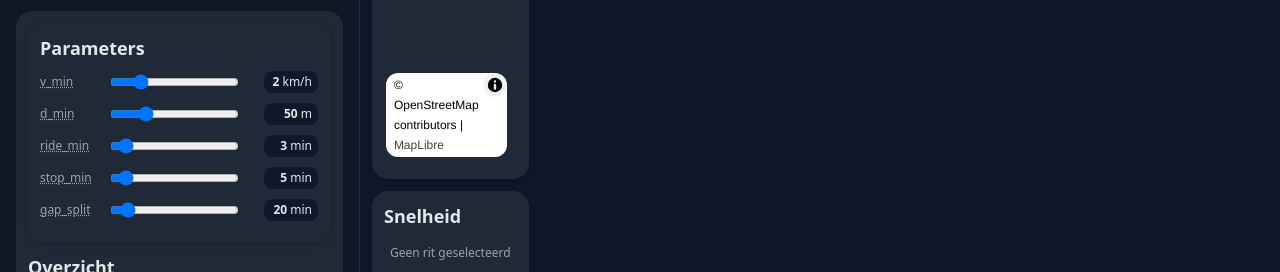
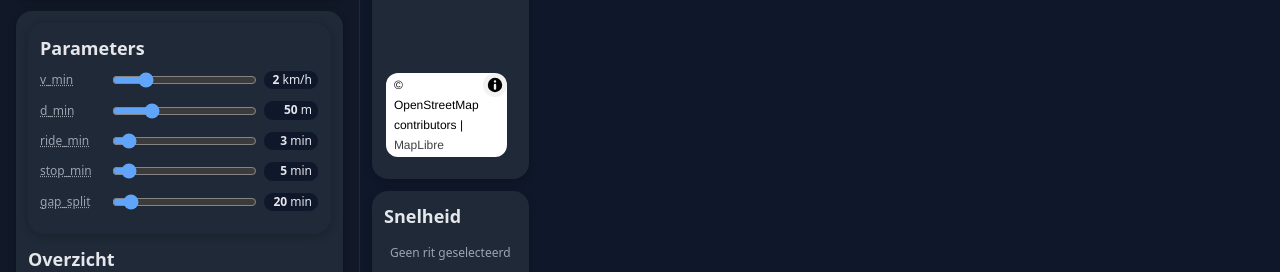
Before and after one commit to PaulCornelissen/kmz-viewer, a React (Vite) app: page / in a window 1280 px wide. Shown: the part 297-569 px from the top of the page. Built offline with nearby package versions, Linux system fonts and the light colour scheme; no server answers; the HTML template or start-up script is replaced by a standard one.

Commit message:
prettier param controls

```diff
--- a/src/components/ParamControls.tsx
+++ b/src/components/ParamControls.tsx
@@ -14,19 +14,20 @@ const DESCR: Record<keyof AnalyseParams, string> = {
   gapSplitMin: 'Splits track bij datagaten langer dan dit aantal minuten.'
 }
 
-function Row({ label, title, value, unit, children }: {
-  label: string, title: string, value: number | string, unit?: string, children: React.ReactNode
+function Row({
+  label, title, value, unit, children,
+}: {
+  label: string; title: string; value: number | string; unit?: string; children: React.ReactNode;
 }) {
   return (
-    <div style={{ display: 'grid', gridTemplateColumns: '1fr 1fr 70px', alignItems: 'center', gap: 8, marginBottom: 8 }}>
-      <div className="small" title={title} style={{ cursor: 'help', textDecoration: 'underline dotted' }}>
-        {label}
-      </div>
-      {children}
+    <div className="pc-row">
+      <div className="pc-label" title={title}>{label}</div>
+      <div className="pc-control">{children}</div>
       <div className="valbubble"><strong>{value}</strong>{unit ? ` ${unit}` : ''}</div>
     </div>
-  )
+  );
 }
+
 
 export function ParamControls({ params, onChange }: Props) {
   const set = (k: keyof AnalyseParams) => (v: number) => onChange({ ...params, [k]: v })
@@ -35,6 +36,7 @@ export function ParamControls({ params, onChange }: Props) {
     <div>
       <Row label="v_min" title={DESCR.vMinKmh} value={params.vMinKmh ?? 2} unit="km/h">
         <input
+          className="pc-range"
           type="range" min={0} max={10} step={0.5}
           value={params.vMinKmh ?? 2}
           onChange={e => set('vMinKmh')(parseFloat(e.target.value))}
@@ -43,6 +45,7 @@ export function ParamControls({ params, onChange }: Props) {
 
       <Row label="d_min" title={DESCR.dMinM} value={params.dMinM ?? 50} unit="m">
         <input
+          className="pc-range"
           type="range" min={0} max={200} step={5}
           value={params.dMinM ?? 50}
           onChange={e => set('dMinM')(parseFloat(e.target.value))}
@@ -51,6 +54,7 @@ export function ParamControls({ params, onChange }: Props) {
 
       <Row label="ride_min" title={DESCR.rideMinMin} value={params.rideMinMin ?? 3} unit="min">
         <input
+          className="pc-range"
           type="range" min={1} max={30} step={1}
           value={params.rideMinMin ?? 3}
           onChange={e => set('rideMinMin')(parseFloat(e.target.value))}
@@ -59,6 +63,7 @@ export function ParamControls({ params, onChange }: Props) {
 
       <Row label="stop_min" title={DESCR.stopMinMin} value={params.stopMinMin ?? 5} unit="min">
         <input
+          className="pc-range"
           type="range" min={1} max={60} step={1}
           value={params.stopMinMin ?? 5}
           onChange={e => set('stopMinMin')(parseFloat(e.target.value))}
@@ -67,6 +72,7 @@ export function ParamControls({ params, onChange }: Props) {
 
       <Row label="gap_split" title={DESCR.gapSplitMin} value={params.gapSplitMin ?? 20} unit="min">
         <input
+          className="pc-range"
           type="range" min={5} max={180} step={5}
           value={params.gapSplitMin ?? 20}
           onChange={e => set('gapSplitMin')(parseFloat(e.target.value))}
--- a/src/styles.css
+++ b/src/styles.css
@@ -28,3 +28,41 @@ body { font-family: ui-sans-serif, system-ui, -apple-system, Segoe UI, Roboto, s
   min-width: 56px;
   justify-self: end;
 }
+/* Param controls layout */
+.pc-row {
+  display: grid;
+  grid-template-columns: 60px 1fr 50px; /* label | slider | value */
+  align-items: center;
+  gap: 12px;
+  margin-bottom: 10px;
+}
+
+.pc-label {
+  font-size: 12px;
+  color: var(--muted);
+  cursor: help;
+  text-decoration: underline dotted;
+  white-space: nowrap;        /* labels niet laten afbreken */
+}
+
+.pc-control { min-width: 0; } /* laat de slider krimpen waar nodig */
+.pc-range {
+  display: block;
+  width: 100%;
+  margin: 0;                  /* consistent tussen browsers */
+  vertical-align: middle;
+  /* optioneel: theme-kleur voor de thumb/track (Chrome/Edge/Firefox) */
+  accent-color: var(--accent);
+}
+
+.valbubble {
+  width: 40px;                /* match 3e kolom */
+  background: #0f172a;
+  border: 1px solid #1f2937;
+  border-radius: 10px;
+  padding: 2px 6px;
+  font-size: 12px;
+  line-height: 1.2;
+  text-align: right;
+  justify-self: end;
+}
```
